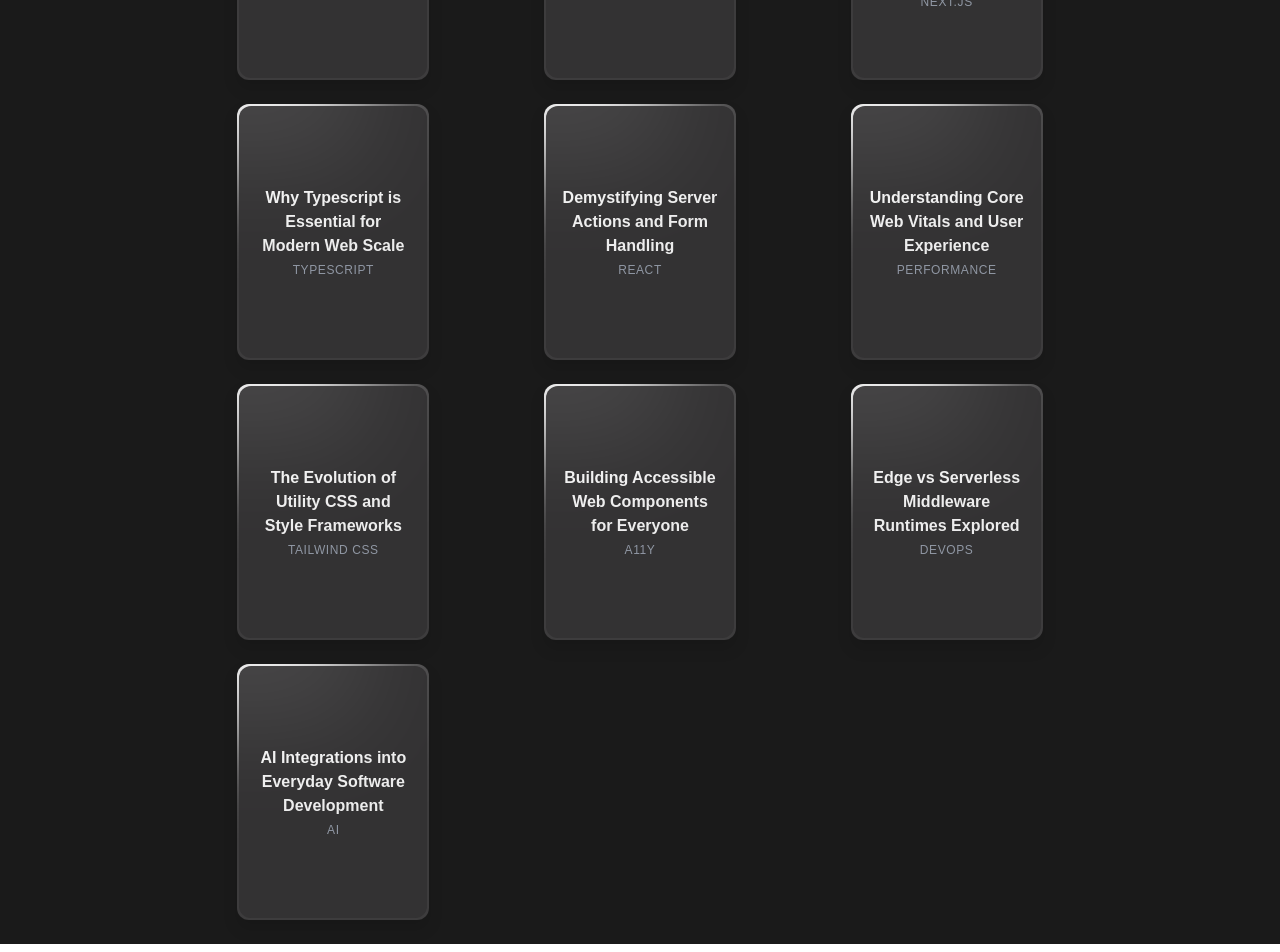
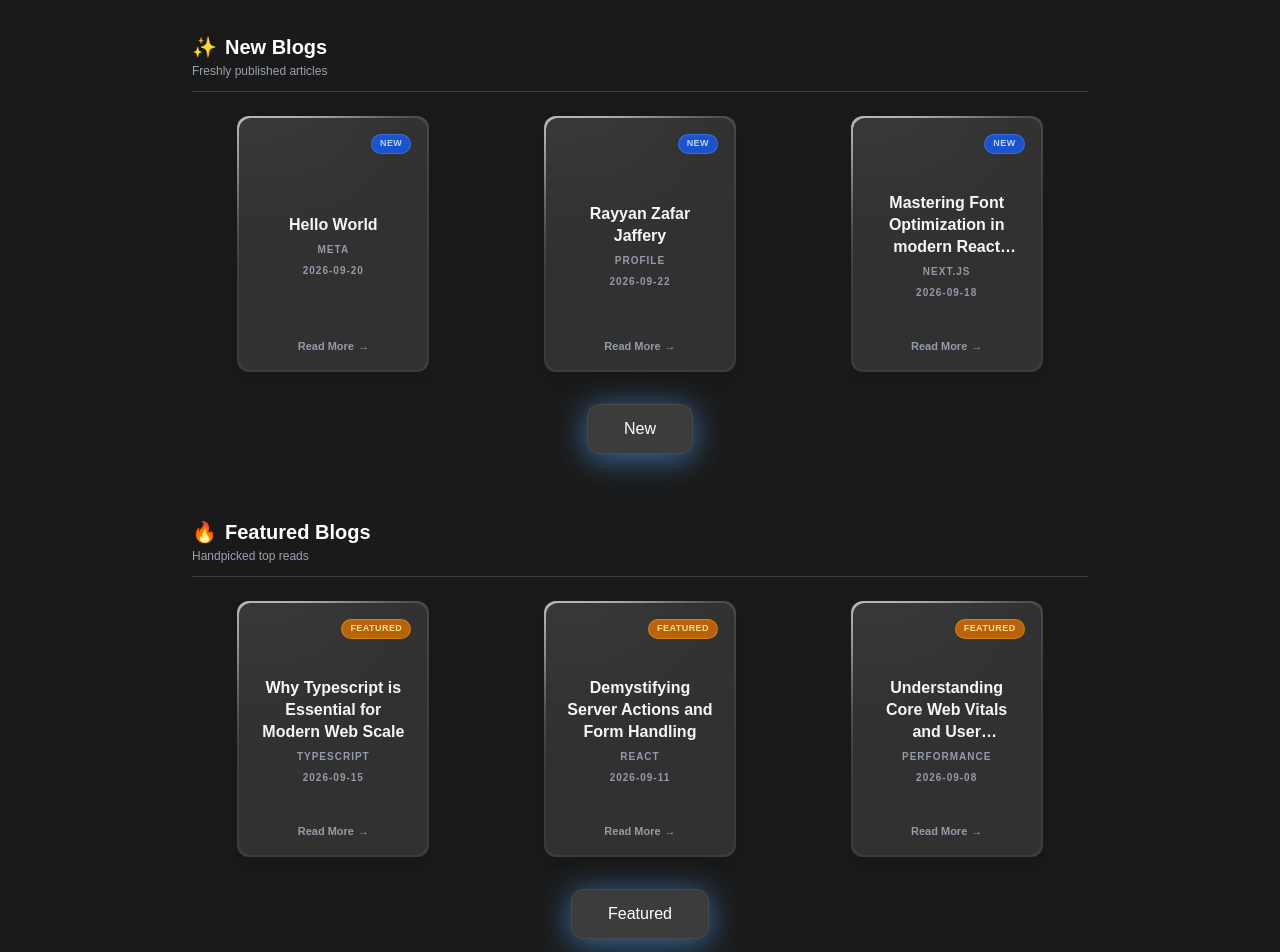
Before and after one commit to rzjaffery/nextjs-document-project, a Next.js app: page / in a window 1280 px wide. Shown: the part 200-1152 px from the top of the page. Built offline with nearby package versions, Linux system fonts and the light colour scheme.

Commit message:
Added footer and header to main root

```diff
--- a/app/layout.tsx
+++ b/app/layout.tsx
@@ -3,6 +3,8 @@ import { Noto_Sans_Mono, Noto_Sans_Ol_Chiki} from "next/font/google";
 import "./globals.css";
 import React from "react";
 import ThemeProvider from "@/app/theme-provider";
+import Navbar from "@/app/ui/navbar";
+import Footer from "@/app/ui/footer";
 
 const notoSansOlChiki = Noto_Sans_Ol_Chiki({
   variable: "--font-sans",
@@ -26,9 +28,11 @@ export default function RootLayout({ children }:{children: React.ReactNode} ) {
       lang="en"
       className={`${notoSansOlChiki.variable} ${notoSansMono.variable} h-full antialiased`}
     >
-      <body className="min-h-full flex flex-col">
-        <ThemeProvider>{children}</ThemeProvider>
-      </body>
+    <body className="bg-[#1a1a1a] min-h-screen flex flex-col">
+      <Navbar/>
+        <main className="flex-1">{children}</main>
+      <Footer />
+    </body>
     </html>
   );
 }
--- a/app/page.tsx
+++ b/app/page.tsx
@@ -1,29 +1,131 @@
-import Image from "next/image";
 import Link from "next/link";
-import LoadingIndicator from "@/app/ui/loading-indicator";
-import { getPosts } from "@/app/lib/posts";
+import {getPosts, Post} from "@/app/lib/posts";
+import BlogCard from "@/app/ui/blog-card";
+
+function banner() {
+    return <div className="text-center space-y-2 pt-4">
+        <h1 className="text-3xl sm:text-4xl font-extrabold tracking-tight text-white">
+            Welcome to the <span className="text-blue-400">Blog Posting</span>
+        </h1>
+        <p className="text-xs sm:text-sm text-gray-400 max-w-md mx-auto">
+            Explore articles, guides, and tutorials on modern web development.
+        </p>
+    </div>;
+}
+
+function newBlogSection(newPosts: Post[]) {
+    return <section className="space-y-6">
+        <div className="border-b border-[#3d3c3d] pb-3 flex items-center justify-between">
+            <div>
+                <h2 className="text-xl font-bold flex items-center gap-2">
+                    <span className="text-blue-400">✨</span> New Blogs
+                </h2>
+                <p className="text-xs text-gray-400 mt-0.5">Freshly published articles</p>
+            </div>
+        </div>
+
+        <ul className="grid grid-cols-1 sm:grid-cols-2 md:grid-cols-3 gap-6 justify-items-center list-none p-0">
+            {newPosts.map((p) => (
+                <li key={`new-${p.slug}`}>
+                    <BlogCard
+                        post={p}
+                        badge="NEW"
+                        badgeStyle="bg-blue-600/80 text-blue-200 border-blue-400/40"
+                    />
+                </li>
+            ))}
+        </ul>
+
+        <div className="flex justify-center pt-2">
+            <Link
+                href="/blog"
+                // className="group inline-flex items-center gap-2 px-4 py-2 rounded-lg bg-[#3d3c3d] hover:bg-[#4a4949] text-xs font-semibold text-gray-300 hover:text-white transition-all duration-200 shadow-md border border-[#4a4949]"
+            >
+                <button
+                    className="cursor-pointer bg-[#3d3c3d] hover:bg-[#4a4949]  px-9 py-3 rounded-xl border border-[#4a4949] shadow-[0px_4px_32px_0_rgba(74,150,225,.70)] text-white font-medium group"
+                >
+                    <div className="relative overflow-hidden">
+                        <p className="group-hover:-translate-y-7 duration-[1.125s] ease-[cubic-bezier(0.19,1,0.22,1)]">
+                            New
+                        </p>
+                        <p className="absolute top-9 left-0 group-hover:top-0 duration-[1.125s] ease-[cubic-bezier(0.19,1,0.22,1)]">
+                            Blog
+                        </p>
+                    </div>
+                </button>
+            </Link>
+        </div>
+    </section>;
+}
+
+function featureBlogSection(featuredPosts: Post[]) {
+    return <section className="space-y-6">
+        <div className="border-b border-[#3d3c3d] pb-3 flex items-center justify-between">
+            <div>
+                <h2 className="text-xl font-bold flex items-center gap-2">
+                    <span className="text-amber-400">🔥</span> Featured Blogs
+                </h2>
+                <p className="text-xs text-gray-400 mt-0.5">Handpicked top reads</p>
+            </div>
+        </div>
+
+        <ul className="grid grid-cols-1 sm:grid-cols-2 md:grid-cols-3 gap-6 justify-items-center list-none p-0">
+            {featuredPosts.map((p) => (
+                <li key={`featured-${p.slug}`}>
+                    <BlogCard
+                        post={p}
+                        badge="FEATURED"
+                        badgeStyle="bg-amber-600/80 text-amber-200 border-amber-400/40"
+                    />
+                </li>
+            ))}
+        </ul>
+
+        <div className="flex justify-center pt-2">
+            <Link
+                href="/blog"
+                // className="group inline-flex items-center gap-2 px-4 py-2 rounded-lg bg-[#3d3c3d] hover:bg-[#4a4949] text-xs font-semibold text-gray-300 hover:text-white transition-all duration-200 shadow-md border border-[#4a4949]"
+            >
+                <button
+                    className="cursor-pointer bg-[#3d3c3d] hover:bg-[#4a4949]  px-9 py-3 rounded-xl border border-[#4a4949] shadow-[0px_4px_32px_0_rgba(74,150,225,.70)] text-white font-medium group"
+                >
+                    <div className="relative overflow-hidden">
+                        <p className="group-hover:-translate-y-7 duration-[1.125s] ease-[cubic-bezier(0.19,1,0.22,1)]">
+                            Featured
+                        </p>
+                        <p className="absolute top-7 left-4 group-hover:top-0 duration-[1.125s] ease-[cubic-bezier(0.2,1,0.2,1)]">
+                            Blog
+                        </p>
+                    </div>
+                </button>
+
+                {/*<span>All Blogs</span>*/}
+                {/*<span className="group-hover:translate-x-1 transition-transform duration-200">→</span>*/}
+            </Link>
+        </div>
+    </section>;
+}
 
 export default async function Home() {
     const posts = await getPosts();
 
+    const newPosts = posts.slice(0, 3);
+    const featuredPosts = posts.length >= 6 ? posts.slice(3, 6) : posts.slice(0, 3);
+
     return (
-        <main className="min-h-screen bg-[#1a1a1a] p-6">
-            <ul className="grid grid-cols-1 sm:grid-cols-2 md:grid-cols-3 gap-6 justify-items-center max-w-4xl mx-auto list-none p-0">
-                {posts.map((p) => (
-                    <li key={p.slug}>
-                        <Link href={`/blog/${p.slug}`} className="block group">
-                            {/*<LoadingIndicator />*/}
-                            <div className="relative drop-shadow-xl w-48 h-64 overflow-hidden rounded-xl bg-[#3d3c3d] transition-transform duration-200 group-hover:scale-105">
-                                <div className="absolute flex flex-col items-center justify-center text-center p-4 text-white z-[1] opacity-90 rounded-xl inset-0.5 bg-[#323132]">
-                                    <span className="font-bold text-base">{p.title}</span>
-                                    <span className="text-xs text-gray-400 mt-1 uppercase tracking-wider">{p.category}</span>
-                                </div>
-                                <div className="absolute w-56 h-48 bg-white blur-[50px] -left-1/2 -top-1/2 pointer-events-none"></div>
-                            </div>
-                        </Link>
-                    </li>
-                ))}
-            </ul>
+        <main className="min-h-screen bg-[#1a1a1a] text-white p-6 sm:p-10">
+            <div className="max-w-4xl mx-auto space-y-16">
+
+                {/* Hero Header */}
+                {banner()}
+
+                {/* 1. New Blogs Section */}
+                {newBlogSection(newPosts)}
+
+                {/* 2. Featured Blogs Section */}
+                {featureBlogSection(featuredPosts)}
+
+            </div>
         </main>
     );
 }
```
